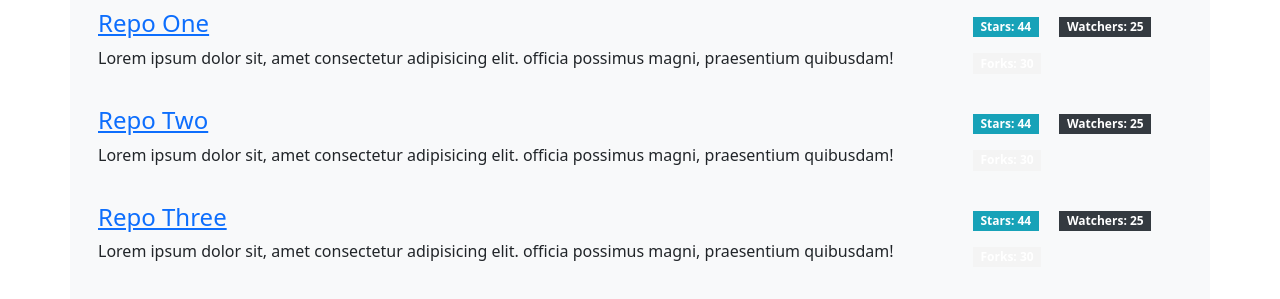
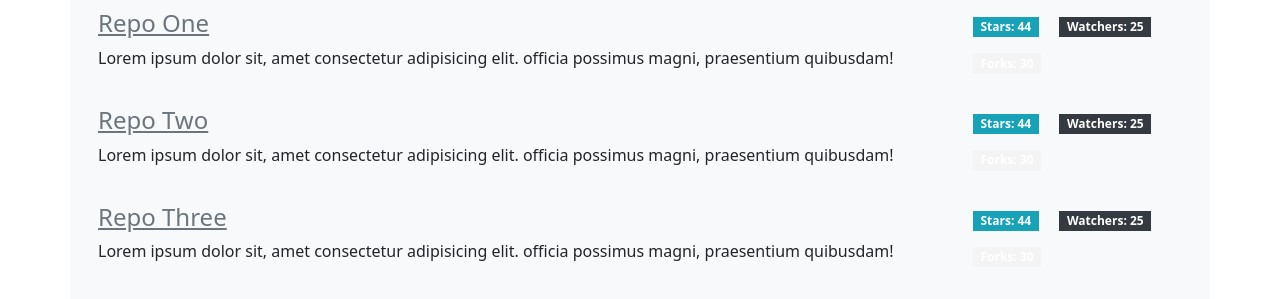
Before and after one commit to Ousman37/css-framework-CA, a website: page profile3.html in a window 1280 px wide. Shown: the part 1576-1875 px from the top of the page. Drawn offline with nearby package versions, Linux system fonts and the light colour scheme.

Commit message:
working on markup linking the pages.

```diff
--- a/profile3.html
+++ b/profile3.html
@@ -49,7 +49,7 @@
           </li>
         </ul>
 
-        <a href="#" class="get-started-btn scrollto">Get Started</a>
+        <a href="/create-profile.html" class="get-started-btn scrollto">Get Started</a>
       </div>
     </nav>
   </header>
@@ -158,7 +158,7 @@
 
         <div class="repo bg-light my-1 p-1 my-2, my-lg-0, mr-sm-0, my-sm-0">
           <div>
-            <h4> <a href="#">Repo One </a></h4>
+            <h4> <a class="text-muted text-decoration-noen" href="#">Repo One </a></h4>
             <p>Lorem ipsum dolor sit, amet consectetur adipisicing elit. officia possimus magni, praesentium quibusdam!
             </p>
           </div>
@@ -174,7 +174,7 @@
 
         <div class="repo bg-light  my-1 p-1 my-2, my-lg-0, mr-sm-0, my-sm-0">
           <div>
-            <h4> <a href="#">Repo Two</a></h4>
+            <h4> <a class="text-muted" href="#">Repo Two</a></h4>
             <p>Lorem ipsum dolor sit, amet consectetur adipisicing elit. officia possimus magni, praesentium quibusdam!
             </p>
           </div>
@@ -190,7 +190,7 @@
 
         <div class="repo bg-light my-1 p-1 my-2, my-lg-0, mr-sm-0, my-sm-0">
           <div>
-            <h4> <a href="#">Repo Three</a></h4>
+            <h4> <a class="text-muted" href="#">Repo Three</a></h4>
             <p>Lorem ipsum dolor sit, amet consectetur adipisicing elit. officia possimus magni, praesentium quibusdam!
             </p>
           </div>
```
Also changed, not shown: index.html (+1 -1 lines), post.html (+1 -1 lines), profile.html (+1 -1 lines), profile5.html (+8 -6 lines), profiles.html (+1 -1 lines).
